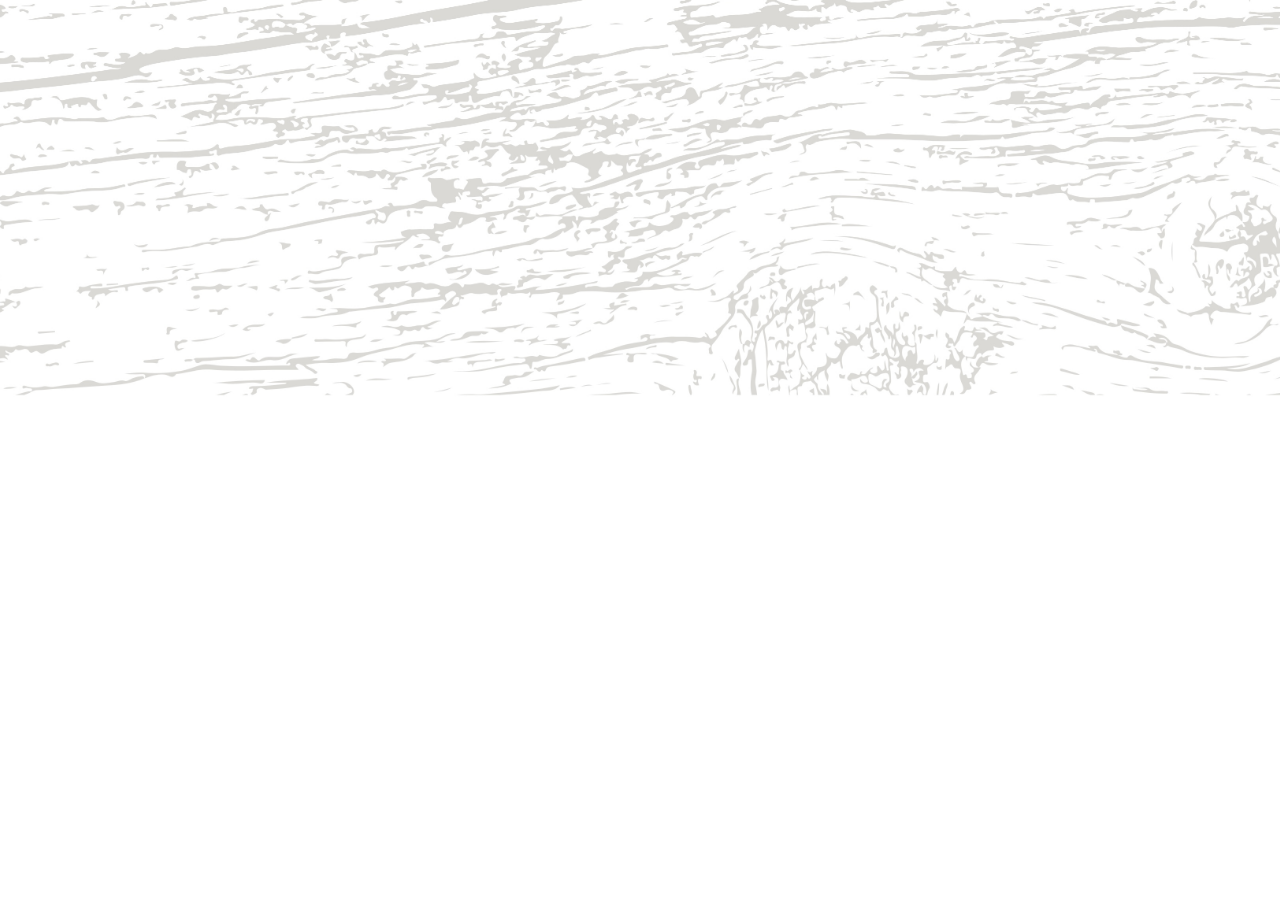
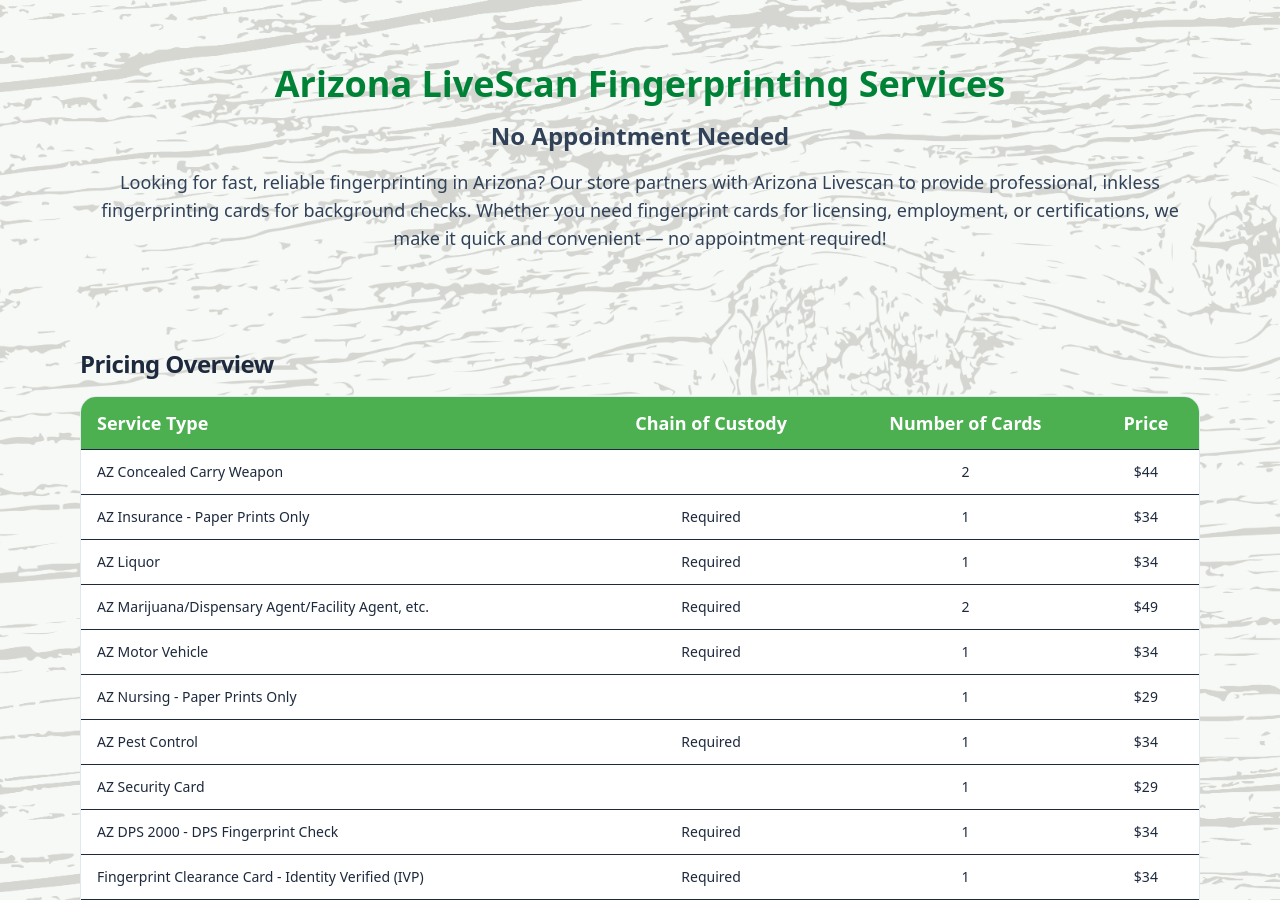
Before and after one commit to JoeCool-Engineer/powerPackNShip, a React (Vite) app: page /fingerprint in a window 1280 px wide. Before the commit this address had no page. Shown: the part 400-1300 px from the top of the page. Before the commit the page ends 800 px from the top, so only its background shows below. Built offline with nearby package versions, Linux system fonts and the light colour scheme.

Commit message:
Added Fingerprint Service Page with Details

```diff
--- a/src/App.jsx
+++ b/src/App.jsx
@@ -7,6 +7,7 @@ import PrintIt from './pages/PrintIt';
 import GetIt from './pages/GetIt';
 import PackIt from './pages/PackIt';
 import Merchandise from './pages/Merchandise';
+import Fingerprint from './pages/Fingerprint';
 
 function App() {
     return (
@@ -19,6 +20,7 @@ function App() {
                     <Route path="/print-it" element={<PrintIt />} />
                     <Route path="/get-it" element={<GetIt />} />
                     <Route path="/merchandise" element={<Merchandise />} />
+                    <Route path="/fingerprint" element={<Fingerprint />} />
                 </Route>
             </Routes>
         </BrowserRouter>
--- a/src/components/Navigation.jsx
+++ b/src/components/Navigation.jsx
@@ -9,6 +9,7 @@ const navItems = [
     { name: 'Document Services', link: '/print-it' },
     { name: 'Mailboxes', link: '/get-it' },
     { name: 'Merchandise', link: '/merchandise' },
+    { name: 'Fingerprinting', link: '/fingerprint' },
 ];
 
 const mobileNavItems = [
@@ -18,6 +19,7 @@ const mobileNavItems = [
     { name: 'Document Services', link: '/print-it' },
     { name: 'Mailboxes', link: '/get-it' },
     { name: 'Merchandise', link: '/merchandise' },
+    { name: 'Fingerprinting', link: '/fingerprint' },
 ];
 
 function Navigation() {
--- /dev/null
+++ b/src/pages/Fingerprint.jsx
@@ -0,0 +1,116 @@
+export default function FingerprintingPricingPage() {
+  return (
+    <div className="min-h-screen text-slate-800">
+      {/* Header Section */}
+        <section className="mx-auto max-w-6xl px-4 py-12 text-center">
+            <h1 className="text-3xl font-bold md:text-4xl text-green-700">Arizona LiveScan Fingerprinting Services</h1>
+            <h2 className="mt-4 text-xl font-bold md:text-2xl text-slate-700">No Appointment Needed</h2>
+            <p className="mt-4 text-lg text-slate-700">Looking for fast, reliable fingerprinting in Arizona? Our store partners with Arizona Livescan to provide professional, inkless fingerprinting cards for background checks. Whether you need fingerprint cards for licensing, employment, or certifications, we make it quick and convenient — no appointment required!</p>
+        </section>
+      {/* Comparison table */}
+      <section className="mx-auto max-w-6xl px-4 py-12">
+        <h3 className="text-xl font-semibold tracking-tight md:text-2xl">Pricing Overview</h3>
+        <div className="mt-4 overflow-x-auto rounded-2xl border border-slate-200 bg-white">
+          <table className="w-full min-w-[720px] text-sm">
+            <thead className="bg-[#4CAF50] text-white font-semibold text-lg">
+              <tr>
+                <th className="px-4 py-3 text-left">Service Type</th>
+                <th className="px-4 py-3 text-center">Chain of Custody</th>
+                <th className="px-4 py-3 text-center">Number of Cards</th>
+                <th className="px-4 py-3 text-center">Price</th>
+              </tr>
+            </thead>
+            <tbody>
+              {[
+                { service: 'AZ Concealed Carry Weapon', custody: '', cards: '2', price: '$44' },
+                { service: 'AZ Insurance - Paper Prints Only', custody: 'Required', cards: '1', price: '$34' },
+                { service: 'AZ Liquor', custody: 'Required', cards: '1', price: '$34' },
+                { service: 'AZ Marijuana/Dispensary Agent/Facility Agent, etc.', custody: 'Required', cards: '2', price: '$49' },
+                { service: 'AZ Motor Vehicle', custody: 'Required', cards: '1', price: '$34' },
+                { service: 'AZ Nursing - Paper Prints Only', custody: '', cards: '1', price: '$29' },
+                { service: 'AZ Pest Control', custody: 'Required', cards: '1', price: '$34' },
+                { service: 'AZ Security Card', custody: '', cards: '1', price: '$29' },
+                { service: 'AZ DPS 2000 - DPS Fingerprint Check', custody: 'Required', cards: '1', price: '$34' },
+                { service: 'Fingerprint Clearance Card - Identity Verified (IVP)', custody: 'Required', cards: '1', price: '$34' },
+                { service: 'Fingerprint Clearance Card - Level One', custody: '', cards: '1', price: '$29' },
+              ].map((item) => (
+                <tr
+                  key={item.service}
+                  className="border-t cursor-pointer transition-colors hover:bg-green-100 hover:text-black hover:font-semibold"
+                >
+                  <td className="px-4 py-3">{item.service}</td>
+                  <td className="px-4 py-3 text-center">{item.custody}</td>
+                  <td className="px-4 py-3 text-center">{item.cards}</td>
+                  <td className="px-4 py-3 text-center">{item.price}</td>
+                </tr>
+              ))}
+            </tbody>
+          </table>
+        </div>
+      </section>
+
+      <section className="mx-auto max-w-6xl px-4 py-12">
+        <h3 className="text-xl font-semibold tracking-tight md:text-2xl">Other Fingerprinting Options</h3>
+        <div className="mt-4 overflow-x-auto rounded-2xl border border-slate-200 bg-white">
+          <table className="w-full min-w-[720px] text-sm">
+            <thead className="bg-[#4CAF50] text-white font-semibold text-lg">
+              <tr>
+                <th className="px-4 py-3 text-left">Options</th>
+                <th className="px-4 py-3 text-center">Price</th>
+              </tr>
+            </thead>
+            <tbody>
+              {[
+                { option: 'Out-of-State or Not Listed Fingerprinting - First Card', price: '$29' },
+                { option: 'Each Additional Card', price: '$15' },
+                { option: 'Chain of Custody Process', price: '$5' },
+                { option: 'Notary Services (available after 1:00pm)', price: '$10' },
+              ].map((item) => (
+                <tr
+                  key={item.option}
+                  className="border-t cursor-pointer transition-colors hover:bg-green-100 hover:text-black hover:font-semibold"
+                >
+                  <td className="px-4 py-3">{item.option}</td>
+                  <td className="px-4 py-3 text-center">{item.price}</td>
+                </tr>
+              ))}
+            </tbody>
+          </table>
+        </div>
+      </section>
+
+
+      {/* FAQ */}
+      <section id="faq" className="mx-auto max-w-6xl px-4 py-12">
+        <div className="mx-auto max-w-2xl text-center">
+          <h3 className="text-xl font-semibold tracking-tight md:text-2xl">Frequently Asked Questions</h3>
+        </div>
+        <div className="mt-8 grid gap-6 md:grid-cols-2">
+          {[
+            {
+              q: 'Do I need an appointment?',
+              a: 'Walk-ins are welcome when capacity allows, but appointments guarantee service at your preferred time.'
+            },
+            {
+              q: 'What should I bring?',
+              a: 'Bring a valid government ID and any agency forms or ORI numbers required for your submission.'
+            },
+            {
+              q: 'Do you offer Live Scan?',
+              a: 'Where permitted, we provide electronic Live Scan capture and can transmit to authorized recipients. Availability varies by state.'
+            },
+            {
+              q: 'What if my prints are rejected?',
+              a: 'If an image quality or capture error is the cause, we reprint at no charge within 30 days. Agency rejections for reasons unrelated to capture are billed at normal rates.'
+            },
+          ].map((item) => (
+            <div key={item.q} className="rounded-3xl border border-slate-200 p-6 bg-white">
+              <h4 className="font-medium">{item.q}</h4>
+              <p className="mt-2 text-sm text-slate-600">{item.a}</p>
+            </div>
+          ))}
+        </div>
+      </section>
+    </div>
+  );
+}
```
